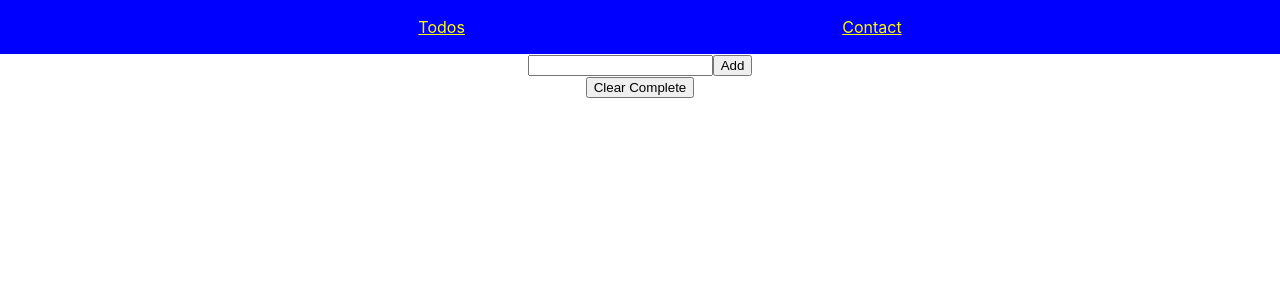
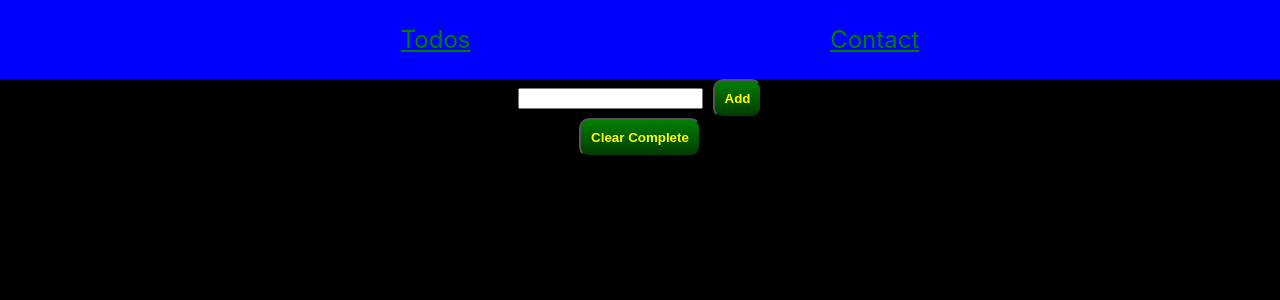
Before and after one commit to ChrisPitts/task-management-app, a React (Create React App) app: page / in a window 1280 px wide. Shown: the top 300 px of the page. Built offline with nearby package versions, Linux system fonts and the light colour scheme.

Commit message:
added some styling

```diff
--- a/src/App.js
+++ b/src/App.js
@@ -12,8 +12,9 @@ function App() {
 
   return (
     <>
-      <Nav/>
+
       <BrowserRouter>
+        <Nav/>
         <Routes>
           <Route path='/' element={<Todos/>}/>
           <Route path='/contact' element={<Contact/>}/>
--- a/src/components/Nav.js
+++ b/src/components/Nav.js
@@ -1,11 +1,12 @@
 import React from 'react'
+import { Link } from 'react-router-dom'
 
 export default function Nav() {
   return (
     <nav>
         <ul>
-            <li><a href="/">Todos</a></li>
-            <li><a href="/contact">Contact</a></li>
+            <li><Link to="/">Todos</Link></li>
+            <li><Link to="/contact">Contact</Link></li>
         </ul>
     </nav>
   )
--- a/src/components/Todos.js
+++ b/src/components/Todos.js
@@ -22,7 +22,7 @@ export class Input extends Component {
         return (
             <div>
                 <input value={this.state.description} onChange={this.handleChangeDescription.bind(this)}></input>
-                <button onClick={()=>this.addItem()}>Add</button>
+                <button onClick={()=>this.addItem()} useId="addBtn">Add</button>
             </div>
         )
     }
@@ -38,7 +38,7 @@ function Todo(props)
                 checked={props.complete}
                 onClick={()=>props.toggleComplete(props.index)}>
             </input>
-            {props.description}
+            <span>{props.description}</span>
             <button onClick={()=>props.onDelete(props.index)}>Delete</button>
             </div>
     )
@@ -50,8 +50,8 @@ function TodoList(props)
   const state = useSelector((state)=>state);
 
   return (
-    <>
-        <Input onAdd={props.onAdd}/>
+    <main>
+        <Input onAdd={props.onAdd} />
         {state.map((item, index) => (
         <Todo
             description={item.description}
@@ -61,7 +61,7 @@ function TodoList(props)
             toggleComplete={props.toggleComplete}/>
         ))}
         <button onClick={()=>props.clearComplete()}>Clear Complete</button>
-    </>
+    </main>
   );
 }
 
--- a/src/css/App.css
+++ b/src/css/App.css
@@ -3,6 +3,9 @@ body {
   margin: 0;
   padding: 0;
   text-align: center;
+  color: yellow;
+  background-color: black;
+  font-size: 1.5em;
 }
 
 nav {
@@ -20,9 +23,28 @@ nav ul li {
 }
 nav ul a {
   height: 100%;
-  color: yellow;
+  color: green;
+}
+
+main input {
+  display: inline-block;
+  margin-right: 10px;
+}
+main #addBtn {
+  display: inline-block;
 }
 
 form input, form textarea {
   width: 80%;
+}
+
+button {
+  background: linear-gradient(green, rgb(1, 58, 1));
+  color: yellow;
+  font-weight: bold;
+  padding: 10px;
+  border-radius: 10px;
+}
+button:hover {
+  background: linear-gradient(rgb(1, 58, 1), green);
 }/*# sourceMappingURL=App.css.map */
--- a/src/css/App.scss
+++ b/src/css/App.scss
@@ -1,6 +1,15 @@
 $text-color-main: yellow;
+$text-color-nav: green;
+$text-color-button: yellow;
+
 
 $nav-color: blue;
+$background-color: black;
+$button-color-1: green;
+$button-color-2: rgb(1, 58, 1);
+
+
+$font-size: 1.5em;
 
 body
 {
@@ -8,15 +17,15 @@ body
     margin: 0;
     padding: 0;
     text-align: center;
+    color: $text-color-main;
+    background-color: $background-color;
+    font-size: $font-size;
 }
 
 nav{
     background-color: $nav-color;
     padding: 1px;
     ul{
-        // width: 50%;
-        // margin-left: auto;
-        // margin-right: auto;
         height: 100%;
         display: flex;
         justify-content: space-evenly;
@@ -25,9 +34,18 @@ nav{
 
         a{
             height: 100%;
-            // text-decoration: none;
-            color: $text-color-main;
+            color: $text-color-nav;
         }
+    }
+}
+
+main{
+    input{
+        display: inline-block;
+        margin-right: 10px;
+    }
+    #addBtn{
+        display: inline-block;
     }
 }
 
@@ -36,3 +54,15 @@ form{
         width: 80%;
     }
 }
+
+button{
+    background: linear-gradient($button-color-1, $button-color-2);
+    color: $text-color-button;
+    font-weight: bold;
+    padding: 10px;
+    border-radius: 10px;
+
+    &:hover{
+        background: linear-gradient($button-color-2, $button-color-1);
+    }
+}
```
